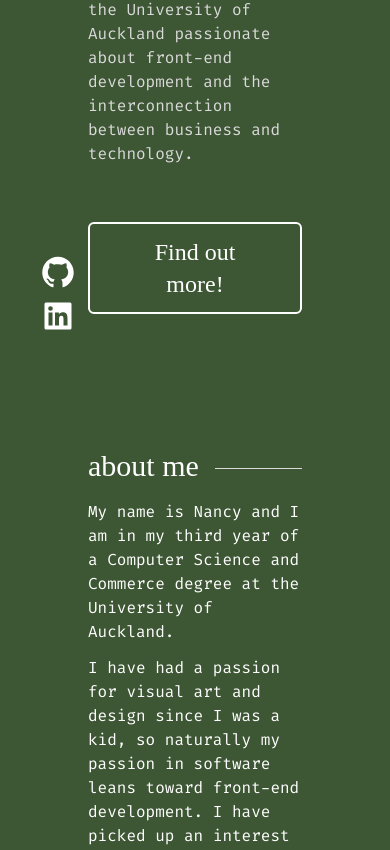
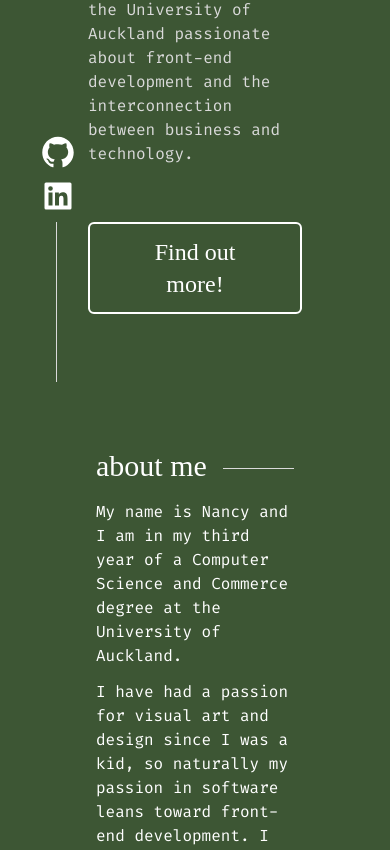
Before and after one commit to nancywu45/nancywu.co.nz, a React (Create React App) app: page /experience in a window 390 px wide. Shown: the part 454-1304 px from the top of the page. Built offline with nearby package versions, Linux system fonts and the light colour scheme.

Commit message:
adjust padding, add vl to social media

```diff
--- a/src/components/SocialMedia.js
+++ b/src/components/SocialMedia.js
@@ -5,7 +5,7 @@ import { BiLogoLinkedinSquare } from "react-icons/bi";
 
 const SocialMedia = () => {
   return (
-    <div className="text-primary fixed bottom-0 pl-10 md:pl-20 lg:pl-30 pb-10 text-4xl flex-col">
+    <div className="text-primary fixed bottom-0 pl-10 md:pl-20 lg:pl-30 text-4xl flex-col">
       <div className="relative flex flex-col">
         <Link className="flex shrink" to="https://github.com/nancywu45" target="_blank">
           <AiFillGithub className="my-2"/>
@@ -13,12 +13,8 @@ const SocialMedia = () => {
         <Link className="flex shrink" to="https://www.linkedin.com/in/nancywu45/" target="_blank">
           <BiLogoLinkedinSquare/>
         </Link>
-
-        <div className="flex-grow border-l border-grey my-2 ml-3"></div>
-        {/* <vl></vl> */}
+        <div className="flex-grow border-l border-grey my-2 ml-4 h-40"></div>
       </div>
-      {/* vertical line */}
-      {/* <div className="border-2"></div> */}
     </div>
   );
 };
--- a/src/pages/About.js
+++ b/src/pages/About.js
@@ -15,7 +15,7 @@ const About = forwardRef((props, ref) => {
   const { ref: viewRef, inView: myElementIsVisible } = useInView();
 
   return (
-    <section ref={ref} className="min-h-[calc(100vh-110px)] w-full bg-green px-10 md:px-20 lg:px-40 font-main text-primary flex-col">
+    <section ref={ref} className="min-h-[calc(100vh-110px)] w-full bg-green px-12 md:px-24 lg:px-40 font-main text-primary flex-col">
       <div className="p-12">
         <div>
           <div className="relative flex">
--- a/src/pages/Contact.js
+++ b/src/pages/Contact.js
@@ -3,7 +3,7 @@ import { Link } from "react-router-dom";
 
 const Contact = forwardRef((props, ref) => {
   return (
-    <section ref={ref} className="min-h-[calc(100vh-100px)] w-full bg-green px-10 md:px-20 lg:px-40 font-main text-primary flex-col">
+    <section ref={ref} className="min-h-[calc(100vh-100px)] w-full bg-green px-12 md:px-24 lg:px-40 font-main text-primary flex-col">
       <div className="p-12">
         <div className="relative flex">
             <h2 className="flex-shrink text-3xl">contact</h2>
@@ -12,7 +12,7 @@ const Contact = forwardRef((props, ref) => {
         <div className="flex-col text-center pt-20">
           <h2 className="text-3xl py-30">get in touch!</h2>
           <div className="font-code pt-3 pb-10">
-            <p className="font-code ">
+            <p className="font-code">
               My inbox is open if you’d like to have a chat or feel free to reach out on my Github and LinkedIn profiles.</p>
           </div>
           <button className="px-10 py-3 text-2xl border-white border-2 rounded-md hover:bg-lightGreen">
--- a/src/pages/Experience.js
+++ b/src/pages/Experience.js
@@ -2,7 +2,7 @@ import React, { forwardRef } from "react";
 
 const Experience = forwardRef((props, ref) => {
   return (
-    <section ref={ref} id="experience" className="min-h-[calc(100vh-100px)] w-full bg-green px-10 md:px-20 lg:px-40 font-main text-primary">
+    <section ref={ref} id="experience" className="min-h-[calc(100vh-100px)] w-full bg-green px-12 md:px-24 lg:px-40 font-main text-primary">
       <div className="p-12">
         <div className="relative flex">
             <h2 className="flex-shrink text-3xl">experience</h2>
--- a/src/pages/Projects.js
+++ b/src/pages/Projects.js
@@ -3,7 +3,7 @@ import ProjectCards from "../components/ProjectCards";
 
 const Projects = forwardRef((props, ref) => {
   return (
-    <section ref={ref} className="min-h-[calc(100vh-100px)] w-full bg-green px-10 md:px-20 lg:px-40 font-main text-primary">
+    <section ref={ref} className="min-h-[calc(100vh-100px)] w-full bg-green px-12 md:px-24 lg:px-40 font-main text-primary">
       <div className="p-12">
         <div className="relative flex mb-4">
             <h2 className="flex-shrink text-3xl">portfolio projects</h2>
```
